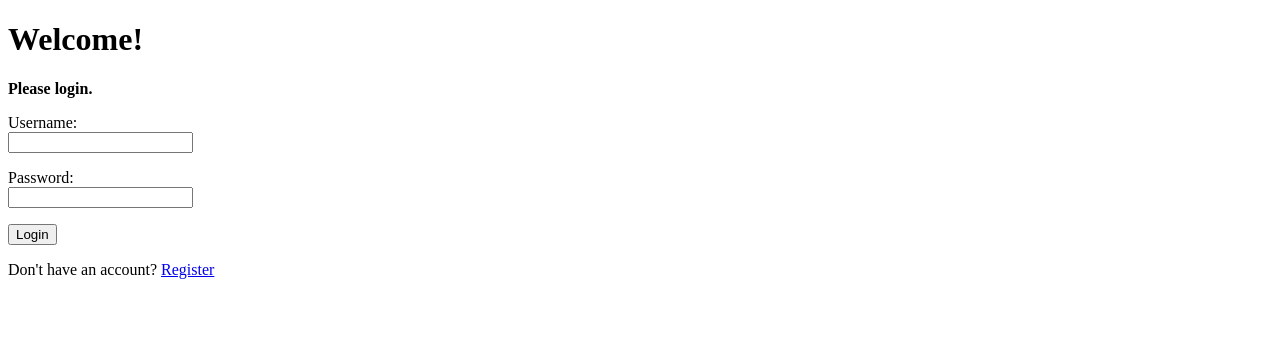
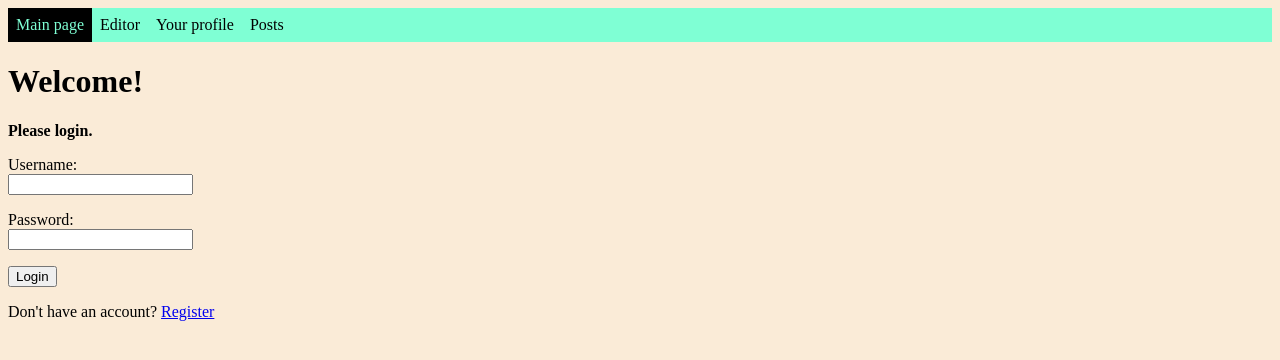
Before and after one commit to Pur-Pul/tsoha2023, a Flask app: page / in a window 1280 px wide. Shown: the top 360 px of the page. Run offline with Flask 3, Linux system fonts and the light colour scheme; some libraries are stand-ins or nearby versions.

Commit message:
Navbar and CSS styling.

```diff
--- a/src/routes.py
+++ b/src/routes.py
@@ -1,8 +1,8 @@
 import json
-from flask import render_template, redirect, request, session, jsonify, make_response
+from flask import render_template, redirect, request, session, jsonify, make_response, flash
 from flask_wtf.csrf import CSRFError
 from werkzeug.security import generate_password_hash
-from src.services import UserService, EditorService, ImageService, PostService, ReplyService
+from src.services import UserService, EditorService, ImageService, PostService, ReplyService, InvalidUserNameException
 from src.app import app
 
 user_service = UserService()
@@ -42,8 +42,13 @@ def register():
     if request.method == "POST":
         username = request.form["username"]
         hash_value = generate_password_hash(request.form["password"])
-        user_service.register(username, hash_value)
-        return redirect("/")
+        try:
+            user_service.register(username, hash_value)
+            return redirect("/")
+        except InvalidUserNameException as error:
+            flash(str(error))
+            return render_template("index.html")
+
     session["register"] = True
     return render_template("index.html")
 
--- a/src/services/__init__.py
+++ b/src/services/__init__.py
@@ -1,4 +1,4 @@
-from .user_service import UserService
+from .user_service import UserService, InvalidUserNameException
 from .editor_service import EditorService
 from .image_service import ImageService
 from .post_service import PostService
--- a/src/templates/editor.html
+++ b/src/templates/editor.html
@@ -1,4 +1,5 @@
-<!DOCTYPE html>
+{% extends "layout.html" %}
+{% block body %}
 <html>
     <head>
         <title>Editor</title>
@@ -43,7 +44,6 @@
                 <input type="hidden" name="csrf_token" value="{{ csrf_token() }}"/>
                 <input type="submit" value="Save to profile">
             </form>
-            <a href="/">Main page</a><br>
-            <a href="/profile/{{session['username']}}">Your profile</a><br>
     </body>
 </html>
+{% endblock%}
--- a/src/templates/index.html
+++ b/src/templates/index.html
@@ -1,4 +1,5 @@
-<!DOCTYPE html>
+{% extends "layout.html" %}
+{% block body %}
 <html>
     <head>
         <title>Home</title>
@@ -19,8 +20,6 @@
             <p>Already have an account? <a href="/">Login</a></p>
         {% elif session.username %}
             <p>You are signed in as {{ session.username }}</p>
-            <a href="/editor">Editor</a><br>
-            <a href="/profile/{{session['username']}}">Your profile</a><br>
             <a href="/logout">Logout</a>
         {% else %}
             <b>Please login.</b>
@@ -36,3 +35,4 @@
         {% endif %}
     </body>
 </html>
+{% endblock %}
--- /dev/null
+++ b/src/templates/layout.html
@@ -0,0 +1,101 @@
+<!DOCTYPE html>
+<html>
+    <head>
+        <script src="//ajax.googleapis.com/ajax/libs/jquery/1.9.1/jquery.min.js"></script>
+        <style>
+            body {
+                background-color: antiquewhite;
+            }
+            #nav_bar_ul {
+                list-style-type: none;
+                margin: 0;
+                padding: 0;
+                overflow: hidden;
+                background-color: aquamarine;
+            }
+            #nav_bar_li {
+                float: left;
+            }
+            #nav_bar_a, .dropbtn{
+                display: block;
+                text-align: center;
+                padding: 8px;
+                text-decoration: none;
+            }
+            .dropbtn {
+                color: black;
+            }
+            #nav_bar_a:not(.active) {
+                color:black;
+            }
+            #nav_bar_a:hover:not(.active), .dropdown:hover .dropbtn, .dropdown-content a:hover {
+                background-color: rgb(97, 225, 182);
+                color: black;
+            }
+            .active {
+                background-color:black;
+                color: aquamarine;
+            }
+            .dropdown {
+                float: left;
+                overflow: hidden;
+            }
+            .dropdown-content {
+                display: none;
+                position: absolute;
+                background-color: aquamarine;
+                min-width: 160px;
+                box-shadow: 0px 8px 16px 0px rgba(0,0,0,0.2);
+                z-index: 1;
+            }
+            .dropdown-content a {
+                float: none;
+                color:black;
+                padding: 12px 16px;
+                text-decoration: none;
+                display: block;
+                text-align: left;
+            }
+            .dropdown:hover .dropdown-content{
+                display: block;
+            }
+
+        </style>
+    </head>
+    <body>
+        <ul id="nav_bar_ul">
+            <li id="nav_bar_li"><a id="nav_bar_a" href="/">Main page</a></li>
+            <li id="nav_bar_li"><a id="nav_bar_a" href="/editor">Editor</a></li>
+            <li id="nav_bar_li"><a id="nav_bar_a" href="/profile/{{session['username']}}">Your profile</a></li>
+            <div class="dropdown">
+                <a class="dropbtn">Posts</a>
+                <div class="dropdown-content">
+                    <a id="content" href="/posts/new">New</a>
+                    <a id="content" href="/posts/new">Old</a>
+                    <a id="content" href="/posts/new">Popular</a>
+                </div>
+            </div>
+        </ul>
+        <script type="text/javascript">
+            $(document).ready(function() {
+                $("[href]").each(function() {
+                    if (this.href == window.location.href && this.id!="content") {
+                        $(this).addClass("active");
+                    } else if (this.href == window.location.href && this.id=="content") {
+                        $(this).parent().parent().children(".dropbtn").addClass("active")
+                    }
+                });
+            });
+        </script>
+        {% with messages = get_flashed_messages() %}
+            {% if messages %}
+                <ul>
+                    {% for message in messages %}
+                        <li>{{ message }}</li>
+                    {% endfor %}
+                </ul>
+            {% endif %}
+        {% endwith %}
+    </body>
+</html>
+{% block body %}{% endblock %}
--- a/src/templates/post.html
+++ b/src/templates/post.html
@@ -1,4 +1,5 @@
-<!DOCTYPE html>
+{% extends "layout.html" %}
+{% block body %}
 <html>
     <head>
         <style>
@@ -70,3 +71,4 @@
         </script>
         {% endfor %}
     </body>
+{% endblock %}
--- a/src/templates/posts.html
+++ b/src/templates/posts.html
@@ -1,4 +1,5 @@
-<!DOCTYPE html>
+{% extends "layout.html" %}
+{% block body %}
 <html>
     <head>
         <title>Posts</title>
@@ -28,3 +29,4 @@
 
     </body>
 </html>
+{% endblock %}
--- a/src/templates/profile.html
+++ b/src/templates/profile.html
@@ -1,8 +1,7 @@
-<!DOCTYPE html>
+{% extends "layout.html" %}
+{% block body %}
 <html>
     <head>
-        <a href="/">Main page</a><br>
-        <a href="/editor">Editor</a><br>
         <title>{{username}}'s profile</title>
         <h1>{{username}}'s images</h1>
         <style>
@@ -51,3 +50,4 @@
         <script type="text/javascript">var ctx; function setup(){} draw_images({{ images|tojson }});</script>
     </body>
 </html>
+{% endblock %}
```
Also changed, not shown: documentation/work_schedule.md (+1 -0 lines), src/services/user_service.py (+29 -10 lines).
